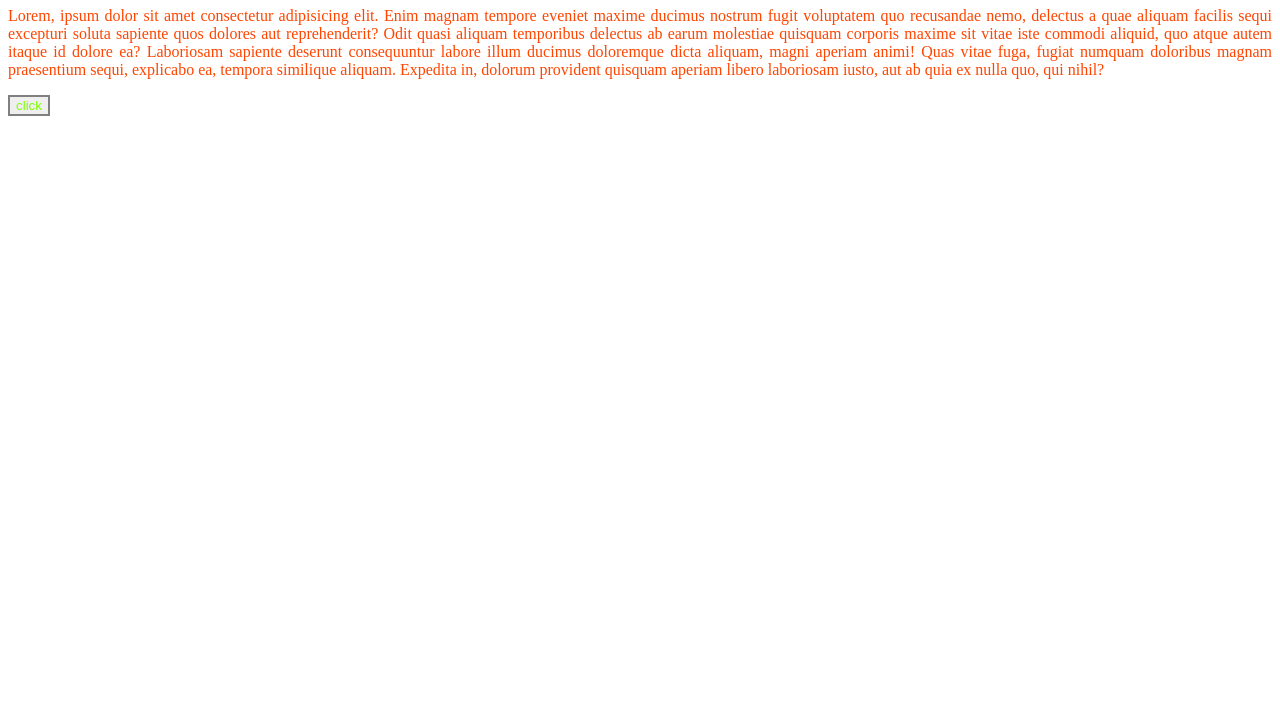
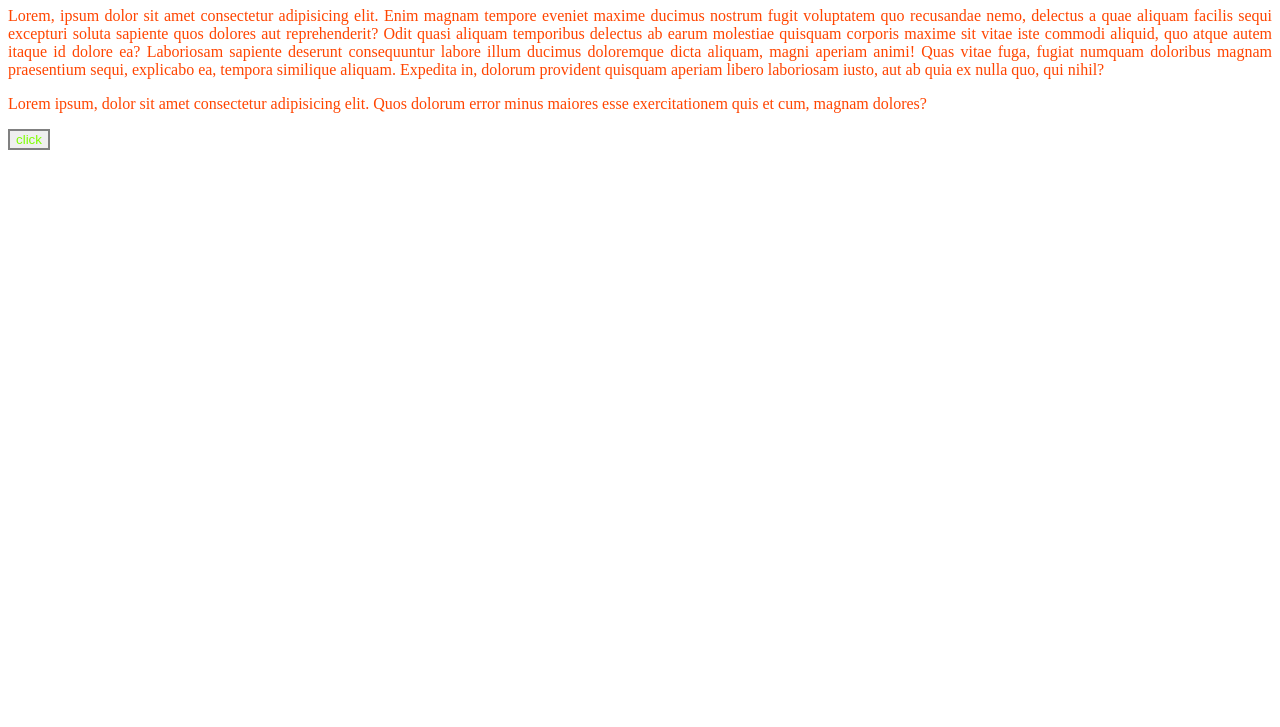
Before and after one commit to thanuboddupalli/demo, a plain HTML site: page demo/index.html in a window 1280 px wide. Shown: the part 73-800 px from the top of the page. Drawn offline with Linux system fonts and the light colour scheme.

Commit message:
file modified

```diff
--- a/demo/index.html
+++ b/demo/index.html
@@ -9,6 +9,7 @@
 <body>
     <h1> Heading Text </h1>
     <p>Lorem, ipsum dolor sit amet consectetur adipisicing elit. Enim magnam tempore eveniet maxime ducimus nostrum fugit voluptatem quo recusandae nemo, delectus a quae aliquam facilis sequi excepturi soluta sapiente quos dolores aut reprehenderit? Odit quasi aliquam temporibus delectus ab earum molestiae quisquam corporis maxime sit vitae iste commodi aliquid, quo atque autem itaque id dolore ea? Laboriosam sapiente deserunt consequuntur labore illum ducimus doloremque dicta aliquam, magni aperiam animi! Quas vitae fuga, fugiat numquam doloribus magnam praesentium sequi, explicabo ea, tempora similique aliquam. Expedita in, dolorum provident quisquam aperiam libero laboriosam iusto, aut ab quia ex nulla quo, qui nihil?</p>
+    <p>Lorem ipsum, dolor sit amet consectetur adipisicing elit. Quos dolorum error minus maiores esse exercitationem quis et cum, magnam dolores?</p>
     <button>click</button>
 </body>
 </html>
```
